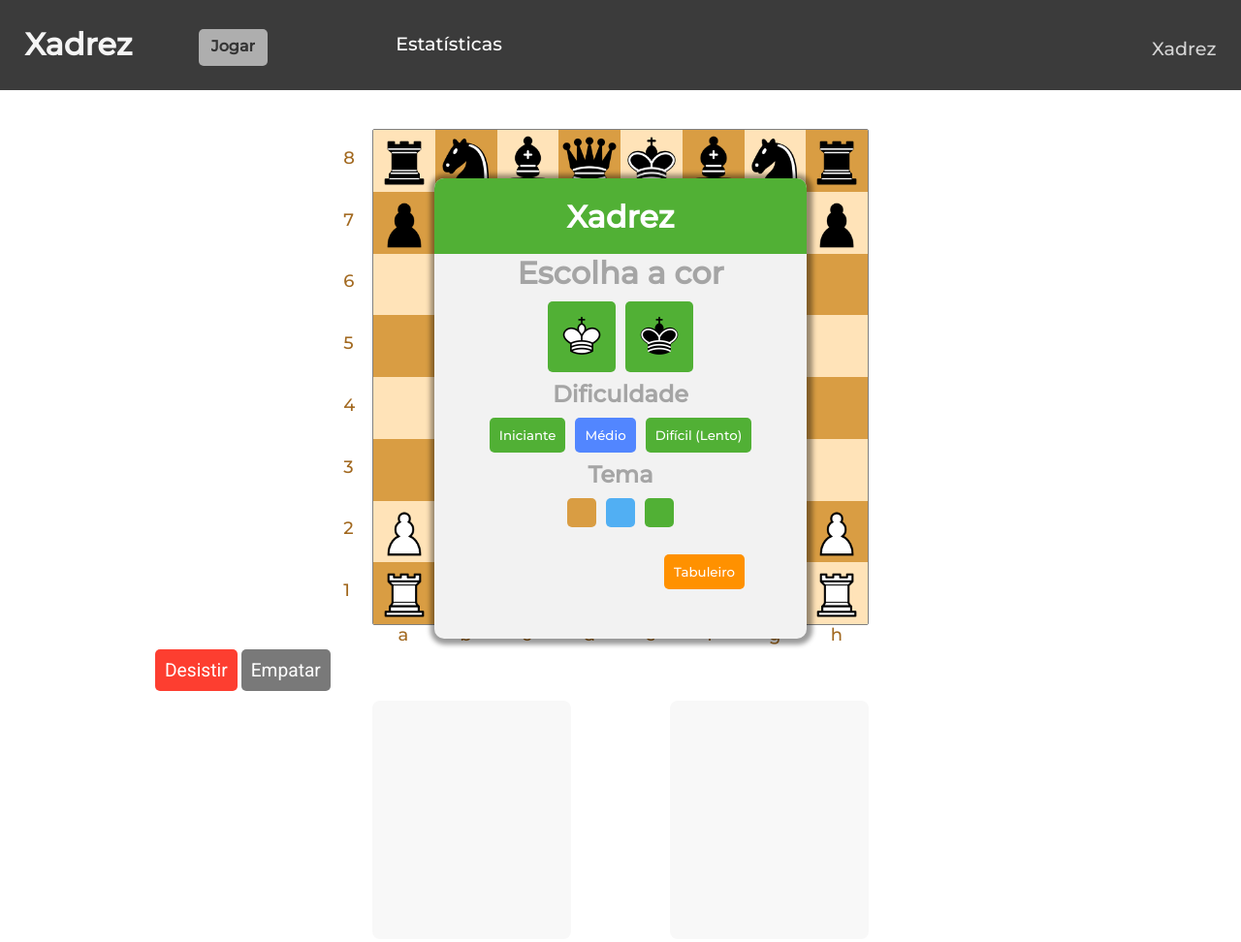
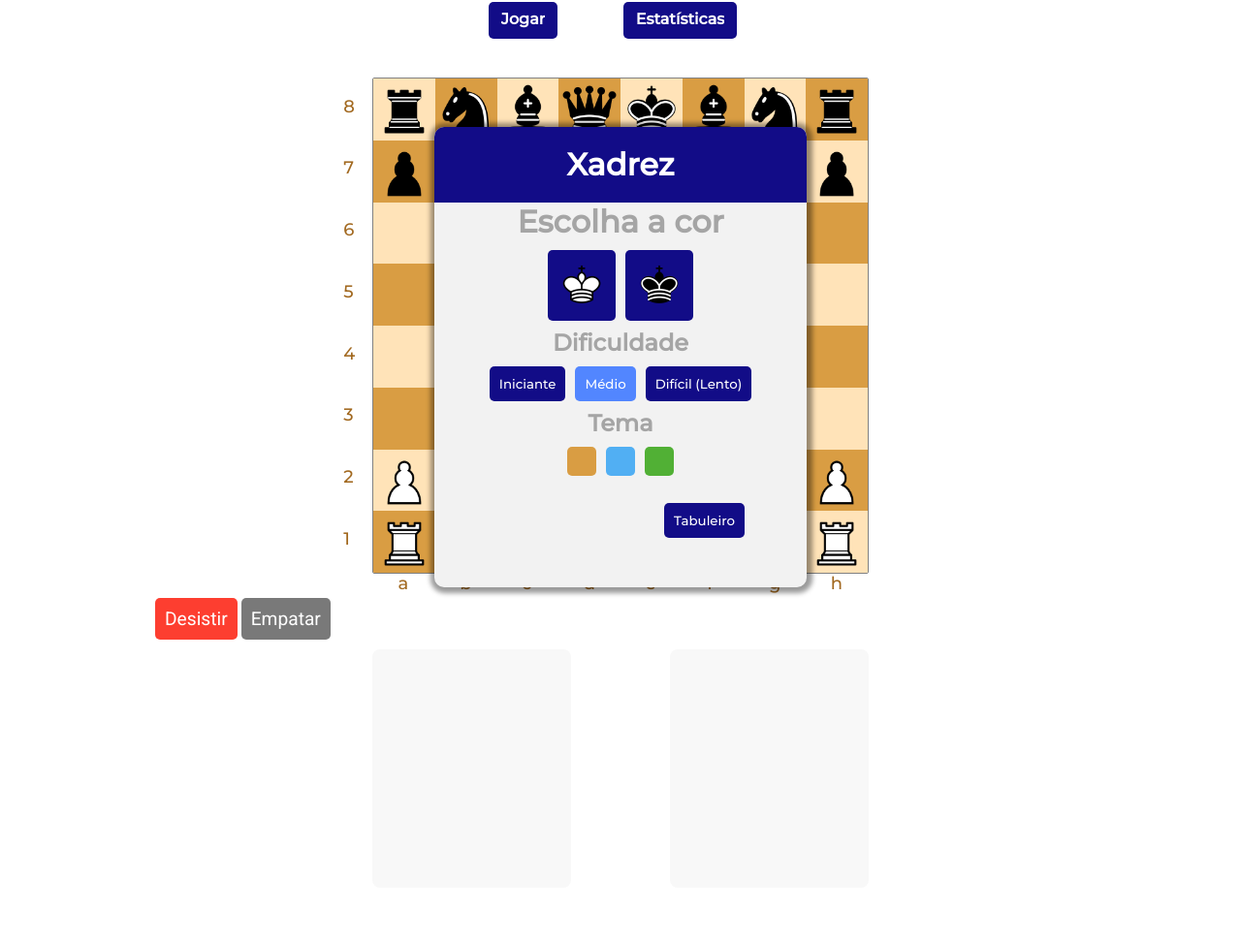
Before and after one commit to leobatista3/Chess-Js, a plain HTML site: page index.html in a window 1280 px wide. Shown: the top 972 px of the page at 97% size. Drawn offline with Linux system fonts and the light colour scheme.

Commit message:
Atualiza

```diff
--- a/index.html
+++ b/index.html
@@ -18,11 +18,13 @@
 
 <body>
 
-    <header class="Header">
-        <h1 style="display: inline;" class="headerTitle">Xadrez</h1>
-        <button style='background: rgb(174, 174, 174); margin-left: 5vw; border:none; outline: none; border-radius: 5px; padding-top: 1vh;padding-bottom: 1vh; padding-left: 1vw;padding-right: 1vw; margin-top: -5px;'><a href="index.html" class="LinkItem" style='font-weight: 900; color: rgb(52, 52, 52); background: transparent; margin-left: 0; padding-left: 0;'> Jogar </a></button>
-        <a href="stats.html" class="LinkItem"> Estatísticas </a>
-        <h2 class='name'> Xadrez </h2>
+    <!--<header class="Header">-->
+    <header class="" id="uni">
+        <h1 style="display: inline;" class="headerTitle"></h1>
+        <button style='background: #120c87; margin-left: 5vw; border:none; outline: none; border-radius: 5px; padding-top: 1vh;padding-bottom: 1vh; padding-left: 1vw;padding-right: 1vw; margin-top: -5px;'><a href="index.html" class="LinkItem" style='font-weight: 900; color: rgb(255, 255, 255); background: transparent; margin-left: 0; padding-left: 0;'> Jogar </a></button>
+        <button style='background: #120c87; margin-left: 5vw; border:none; outline: none; border-radius: 5px; padding-top: 1vh;padding-bottom: 1vh; padding-left: 1vw;padding-right: 1vw; margin-top: -5px;'><a href="stats.html" class="LinkItem" style='font-weight: 900; color: rgb(255, 255, 255); background: transparent; margin-left: 0; padding-left: 0;'> Estatísticas </a></button>
+        <!--<button style='background: #120c87; margin-left: 5vw; border:none; outline: none; border-radius: 5px; padding-top: 1vh;padding-bottom: 1vh; padding-left: 1vw;padding-right: 1vw; margin-top: -5px;'><a href="stats.html" class="LinkItem" style="color: #120c87;"> Estatísticas </a></button>-->
+        <h2 class='name'> </h2>
 
     </header>
 
--- a/styles.css
+++ b/styles.css
@@ -8,7 +8,7 @@
   }
 
 .Header{
-    background-color: #3b3b3b;
+    background-color: #120c87;
     padding: 2%;
     font-family: 'Montserrat', sans-serif;    color: whitesmoke;
     font-weight: 100;
@@ -173,7 +173,7 @@
 }
 .PopUpHeader{
     position: relative;
-    background-color: #51b035;
+    background-color: #120c87;
     height: auto;
     padding: 5%;
     color: white;
@@ -200,7 +200,7 @@
     font-family: 'Montserrat', sans-serif;}
 
 .ChooseSideButton{
-    background-color: #51b035;
+    background-color: #120c87;
     border: none;
     outline: none;
     border-radius: 5px;
@@ -224,7 +224,7 @@
 }
 
 .DifficultyButton{
-    background-color: #51b035;
+    background-color: #120c87;
 }
 .DifficultyButton:focus:hover{
     background-color: #446fd1;
@@ -296,7 +296,7 @@
 }
 
 .viewBoardButton{
-    background-color: rgb(255, 145, 0);
+    background-color: #120c87;
     border: none;
     outline: none;
     border-radius: 5px;
@@ -357,7 +357,7 @@ nav {
     align-items: center;
     list-style: none;
     min-height: 11vh;
-    background-color: #3b3b3b;
+    background-color: #ccc7c7;
     font-family: 'Montserrat', sans-serif;
 }
 
@@ -491,3 +491,8 @@ nav {
     border: 2px solid black;
     transition: .2s;
 }
+
+#uni{
+    text-align: center;
+    margin-right: 80px;
+}
```
Also changed, not shown: stats.html (+2 -2 lines).
